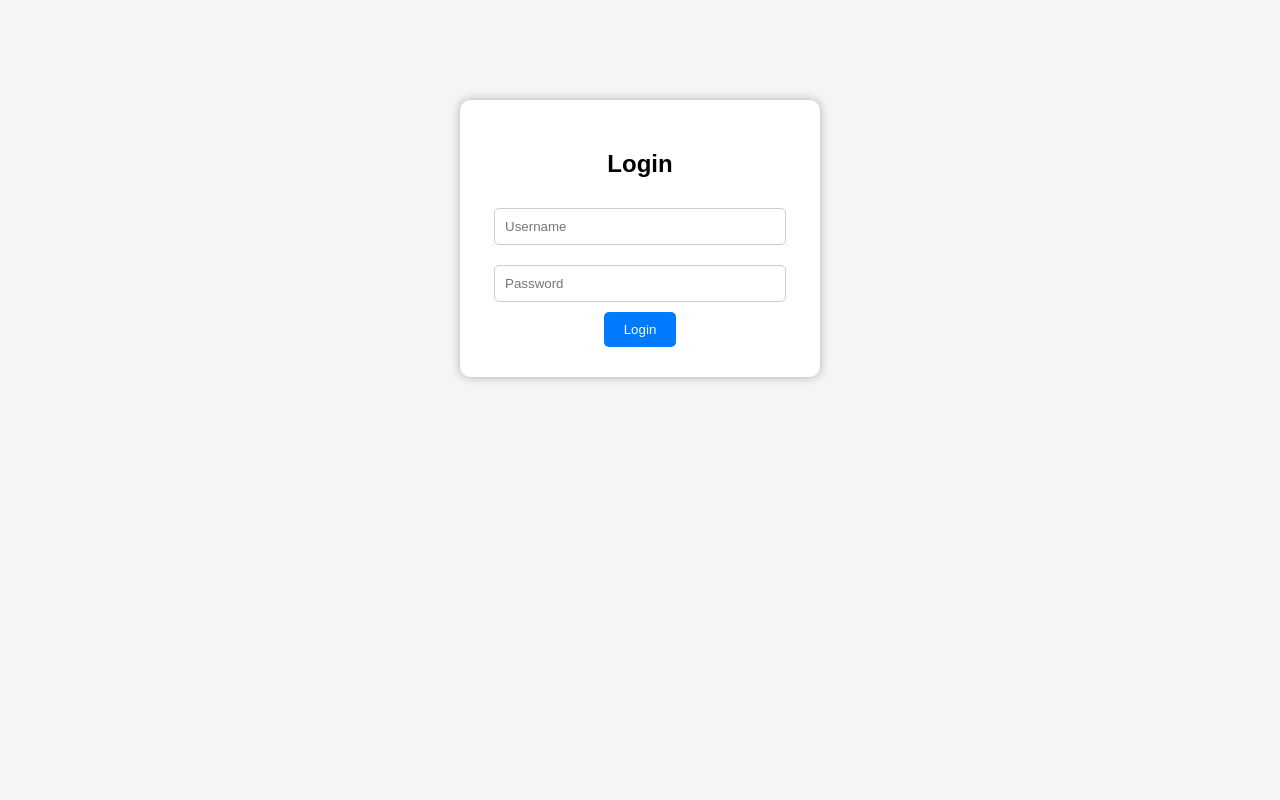
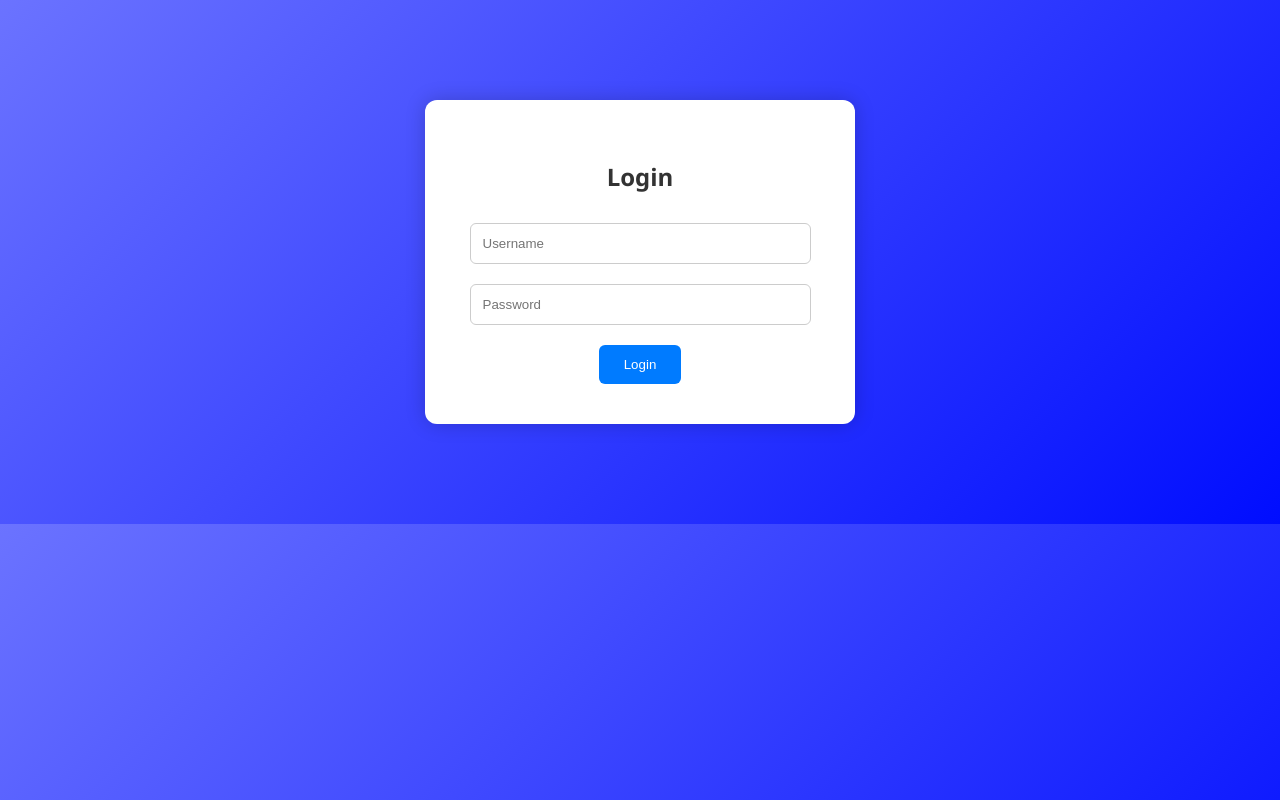
Before and after one commit to gaurav2311gehu/ReactJS-Login-Dashboard-App, a React (Create React App) app: page / in a window 1280 px wide. Built offline with nearby package versions, Linux system fonts and the light colour scheme.

Commit message:
Update login UI and styles

```diff
--- a/src/App.css
+++ b/src/App.css
@@ -1,43 +1,66 @@
-/* App.css */
 body {
-  font-family: Arial, sans-serif;
-  background-color: #f5f5f5;
+  font-family: 'Segoe UI', Tahoma, Geneva, Verdana, sans-serif;
+  background: linear-gradient(135deg, #6b73ff 0%, #000dff 100%);
   margin: 0;
   padding: 0;
 }
 
 .login-container, .dashboard {
-  width: 300px;
+  width: 350px;
   margin: 100px auto;
-  padding: 30px;
+  padding: 40px;
   background: white;
-  border-radius: 10px;
-  box-shadow: 0px 0px 10px #aaa;
+  border-radius: 12px;
+  box-shadow: 0px 0px 20px rgba(0,0,0,0.2);
   text-align: center;
+}
+
+h2 {
+  margin-bottom: 20px;
+  color: #333;
 }
 
 input {
   width: 90%;
-  padding: 10px;
+  padding: 12px;
   margin: 10px 0;
-  border-radius: 5px;
+  border-radius: 6px;
   border: 1px solid #ccc;
+  transition: all 0.3s;
+}
+
+input:focus {
+  border-color: #007bff;
+  box-shadow: 0 0 5px rgba(0,123,255,0.5);
+  outline: none;
 }
 
 button {
-  padding: 10px 20px;
+  padding: 12px 25px;
+  margin-top: 10px;
   background-color: #007bff;
   color: white;
   border: none;
-  border-radius: 5px;
+  border-radius: 6px;
   cursor: pointer;
+  transition: all 0.3s;
 }
 
 button:hover {
   background-color: #0056b3;
+  transform: translateY(-2px);
+}
+
+.logout-btn {
+  background-color: #dc3545;
+}
+
+.logout-btn:hover {
+  background-color: #a71d2a;
 }
 
 .error {
   color: red;
   margin-top: 10px;
+  font-weight: bold;
 }
--- a/src/App.js
+++ b/src/App.js
@@ -1,4 +1,3 @@
-// App.js
 import React, { useState } from 'react';
 import './App.css';
 
@@ -13,7 +12,7 @@ function App() {
 
     // Simple hardcoded login validation
     if (username === 'admin' && password === 'admin123') {
-      setUser({ name: 'Admin' });
+      setUser({ name: username });
       setError('');
     } else {
       setError('Invalid username or password');
@@ -24,6 +23,7 @@ function App() {
     setUser(null);
     setUsername('');
     setPassword('');
+    setError('');
   };
 
   if (user) {
@@ -31,7 +31,7 @@ function App() {
       <div className="dashboard">
         <h1>Welcome, {user.name}!</h1>
         <p>This is your dashboard.</p>
-        <button onClick={handleLogout}>Logout</button>
+        <button className="logout-btn" onClick={handleLogout}>Logout</button>
       </div>
     );
   }
@@ -54,7 +54,7 @@ function App() {
           onChange={(e) => setPassword(e.target.value)}
           required
         />
-        <button type="submit">Login</button>
+        <button type="submit" className="login-btn">Login</button>
       </form>
       {error && <p className="error">{error}</p>}
     </div>
```
